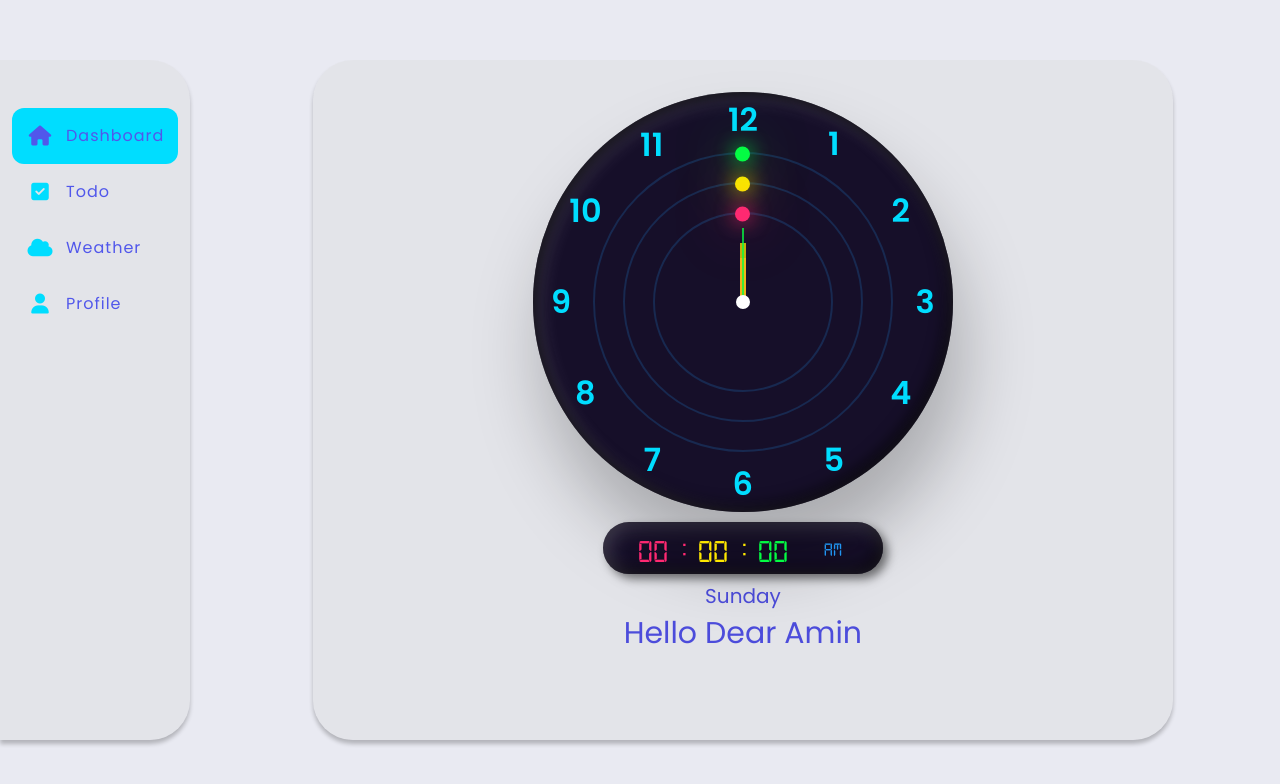
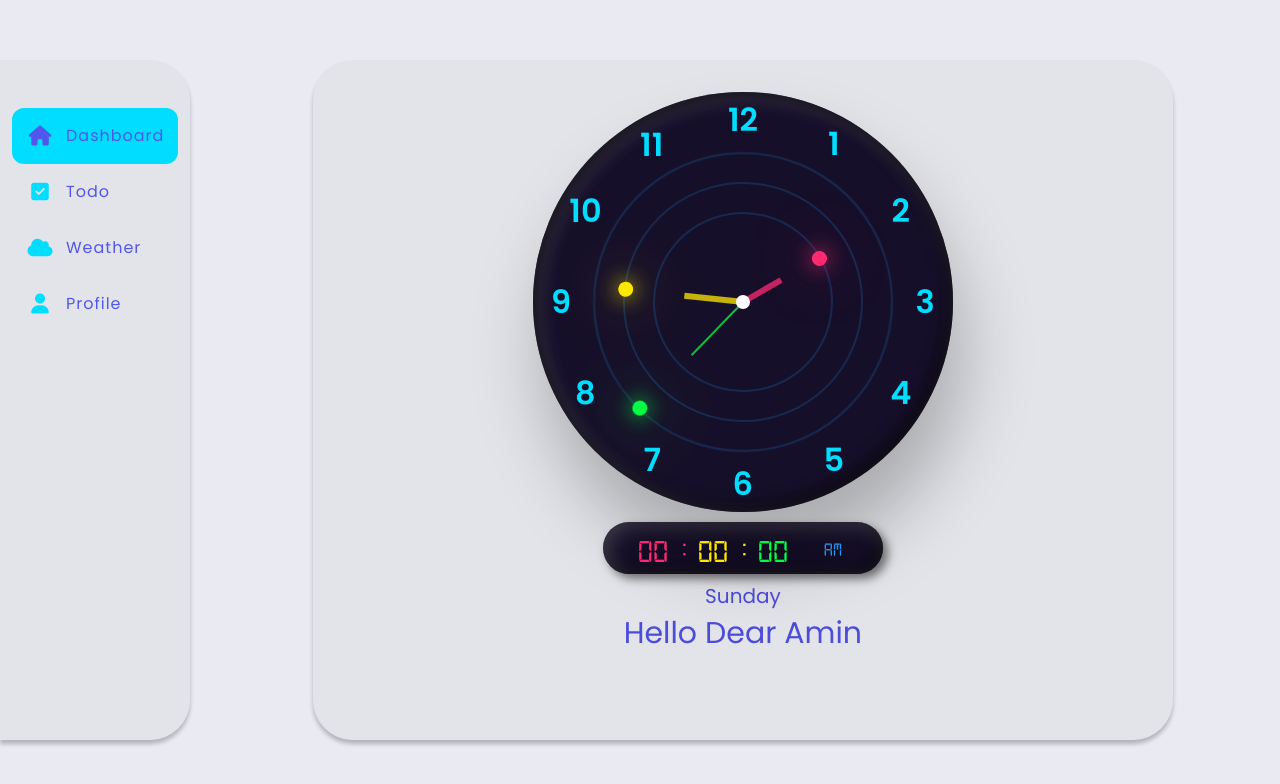
Before and after one commit to AminAnsariMehr/NadinSoftApp-Vue, a Vue app: page /dashboard in a window 1280 px wide. Shown: the top 784 px of the page. Built offline with nearby package versions, Linux system fonts and the light colour scheme.

Commit message:
feat: coding logic methods  analogClock component

```diff
--- a/src/pages/dashboard/components/AnalogClock/AnalogClock.js
+++ b/src/pages/dashboard/components/AnalogClock/AnalogClock.js
@@ -1,3 +1,27 @@
+
 export default {
-
+    data() {
+        return {
+            // time: new Date(),
+            currentHour: new Date().getHours(),
+            currentMinute: new Date().getMinutes(),
+            hourElement: "",
+            minuteElement: "",
+            secondElement: "",
+        }
+    },
+    mounted() {
+        setInterval(this.updateClockElements, 1000);
+    },
+    methods: {
+        updateClockElements() {
+            const day = new Date();
+            const hourValue = day.getHours() * 30;
+            const minuteValue = day.getMinutes() * 6;
+            const secondValue = day.getSeconds() * 6;
+            this.hourElement = hourValue;
+            this.minuteElement = minuteValue;
+            this.secondElement = secondValue;
+        }
+    }
 }
--- a/src/pages/dashboard/components/AnalogClock/AnalogClock.vue
+++ b/src/pages/dashboard/components/AnalogClock/AnalogClock.vue
@@ -1,26 +1,15 @@
 <template>
     <div class="analogClock">
-        <div id="secondCircle" class="clock__circles clock__secondCircle">
+        <div class="clock__circles clock__secondCircle" :style="{ transform: `rotateZ(${secondElement}deg)` }">
             <i class="clock__Indicators clock__secondIndicator"></i>
         </div>
-        <div id="minuteCircle" class="clock__circles clock__minuteCircle">
+        <div class="clock__circles clock__minuteCircle" :style="{ transform: `rotateZ(${minuteElement}deg)` }">
             <i class="clock__Indicators clock__minuteIndicator"></i>
         </div>
-        <div id="hourCircle" class="clock__circles clock__hourCircle">
+        <div class="clock__circles clock__hourCircle" :style="{ transform: `rotateZ(${hourElement}deg)` }">
             <i class="clock__Indicators clock__hourIndicator"></i>
         </div>
-        <span class="clock__number" style="--i: 1"><b class="clock__number--bold">1</b></span>
-        <span class="clock__number" style="--i: 2"><b class="clock__number--bold">2</b></span>
-        <span class="clock__number" style="--i: 3"><b class="clock__number--bold">3</b></span>
-        <span class="clock__number" style="--i: 4"><b class="clock__number--bold">4</b></span>
-        <span class="clock__number" style="--i: 5"><b class="clock__number--bold">5</b></span>
-        <span class="clock__number" style="--i: 6"><b class="clock__number--bold">6</b></span>
-        <span class="clock__number" style="--i: 7"><b class="clock__number--bold">7</b></span>
-        <span class="clock__number" style="--i: 8"><b class="clock__number--bold">8</b></span>
-        <span class="clock__number" style="--i: 9"><b class="clock__number--bold">9</b></span>
-        <span class="clock__number" style="--i: 10"><b class="clock__number--bold">10</b></span>
-        <span class="clock__number" style="--i: 11"><b class="clock__number--bold">11</b></span>
-        <span class="clock__number" style="--i: 12"><b class="clock__number--bold">12</b></span>
+        <span class="clock__number" :style="`--i: ${num}`" v-for=" num in 12"><b class="clock__number--bold">{{ num }}</b></span>
     </div>
 </template>
 
--- a/src/pages/todo/Todo.js
+++ b/src/pages/todo/Todo.js
@@ -29,7 +29,7 @@ export default {
             }
             localStorage.setItem("todos", JSON.stringify(this.todos))
             this.taskInput = "";
-            console.log(todos.value)
+            // console.log(todos.value)
         },
     }
 }
```
